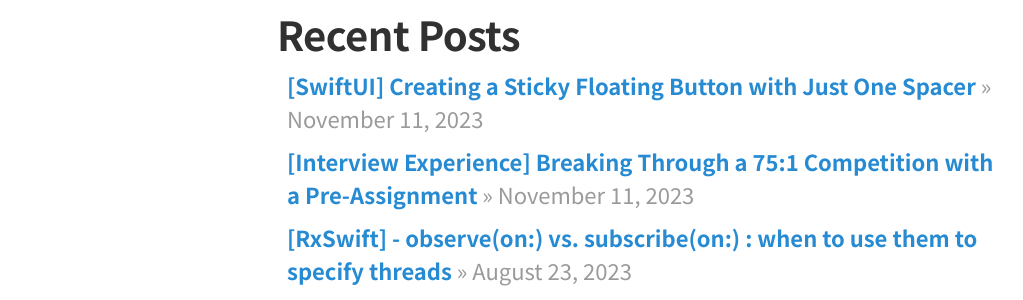
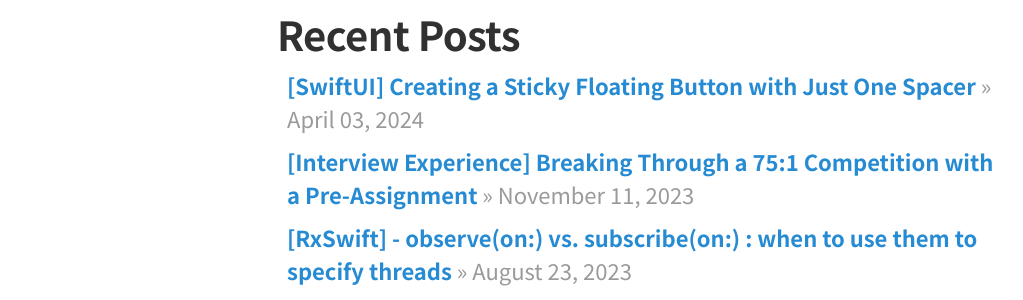
Before and after one commit to daheenallwhite/daheenallwhite.github.io, a Jekyll site: the page built from index.html, in a window 1280 px wide. Shown: the part 506-806 px from the top of the page, without its empty margins (3-1026 px from the left). Built offline with Jekyll 4.4.1, drawn with Linux system fonts in a browser that asks for light colours; nearby versions of some CDN libraries; the list of posts is cut into pages by our own code.

Commit message:
Modify date of keyboard sticky button post

```diff
--- a/_posts/2024-04-03-SwiftUI-Keyboard-Sticky-Button.md
+++ b/_posts/2024-04-03-SwiftUI-Keyboard-Sticky-Button.md
@@ -1,7 +1,7 @@
 ---
 layout: post
 title: "[SwiftUI] Creating a Sticky Floating Button with Just One Spacer"
-date: 2023-11-11 11:22:59
+date: 2024-04-03 00:55:30
 author: Dana Lee
 categories: [iOS, SwiftUI]
 tags: [SwiftUI, Button on keyboard, StickyButton on keyboard, Floating button on keboard]
```
